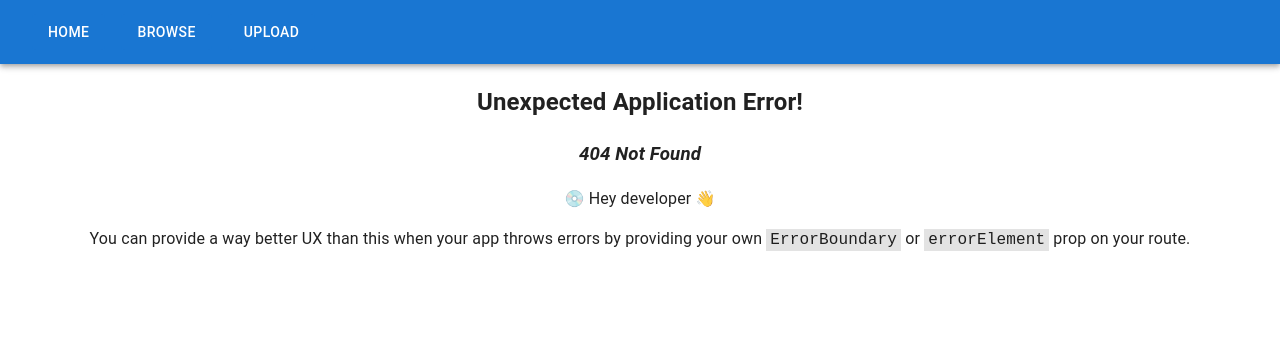
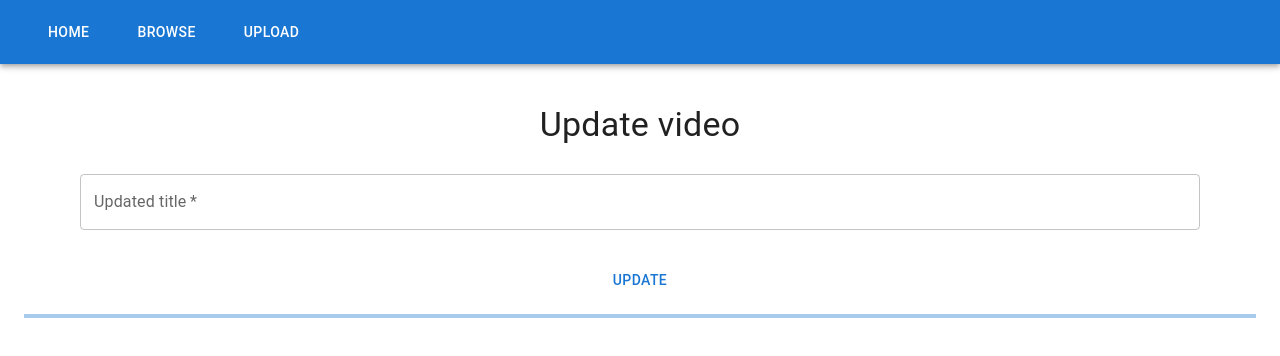
Before and after one commit to mgiang2015/SpringVideoPlatform, a React (Vite) app in the folder src/main/js/: page /edit/1 in a window 1280 px wide. Before the commit this address had no page. Shown: the top 356 px of the page. Built offline with nearby package versions, Linux system fonts and the light colour scheme; no server answers.

Commit message:
Implement update

```diff
--- a/src/main/js/src/main.jsx
+++ b/src/main/js/src/main.jsx
@@ -10,6 +10,7 @@ import Watch from './pages/Watch.jsx';
 import Layout from './Layout.jsx';
 import CssBaseline from '@mui/material/CssBaseline';
 import Upload from './pages/Upload.jsx';
+import Edit from './pages/Edit.jsx';
 
 const router = createBrowserRouter([
   {
@@ -26,6 +27,9 @@ const router = createBrowserRouter([
   },{
     path: "/upload",
     element: <Upload />
+  }, {
+    path: "/edit/:id",
+    element: <Edit />,
   }
 ]);
 
--- a/src/main/js/src/pages/Browse.jsx
+++ b/src/main/js/src/pages/Browse.jsx
@@ -88,7 +88,10 @@ export default function Browse() {
                                     </Typography>
                                 </CardContent>
                                 </CardActionArea>
-                                <Button onClick={event => handleDeleteVideo(event, card.id)}>Delete</Button>
+                                <Container>
+                                    <Button onClick={event => handleDeleteVideo(event, card.id)}>Delete</Button>
+                                    <Button href={`/edit/${card.id}`}>Edit</Button>
+                                </Container>
                             </Card>
                         </Grid>
                     ))}
--- /dev/null
+++ b/src/main/js/src/pages/Edit.jsx
@@ -0,0 +1,50 @@
+import { Button, Container, Input, TextField, Typography, LinearProgress } from '@mui/material';
+import axios from 'axios'
+import { useParams } from "react-router-dom";
+import { useEffect, useState } from "react";
+
+export default function Edit() {
+    const [title, setTitle] = useState("");
+    const [uploadProgress, setUploadProgress] = useState(0);
+    let { id } = useParams();
+    const [oldTitle, setOldTitle] = useState("");
+
+    useEffect(() => {
+        axios.get(`http://localhost:8080/videos/${id}`)
+        .then(res => {
+            console.log(res.data);
+            setOldTitle(res.data.title);
+        })
+    }, [])
+
+    const handleSubmit = (e) => {
+        e.preventDefault();
+        axios.put(`http://localhost:8080/videos/${id}`, { title }, {
+            onUploadProgress: (progressEvent) => {
+                const percentCompleted = Math.round((progressEvent.loaded * 100) / progressEvent.total);
+                setUploadProgress(percentCompleted);
+            }
+        })
+        .then((response) => {
+            console.log(response);
+        })
+        .catch((e) => {
+            console.log(e);
+        })
+    }
+
+    return (
+        <Container maxWidth="xl" sx={{ mt: 5 }}>
+            <Typography gutterBottom variant='h4'>{`Update video ${oldTitle}`}</Typography>
+            <form onSubmit={handleSubmit}>
+                <Container sx={{ display: 'flex', flexDirection: 'column' }}>
+                    <TextField required label="Updated title" placeholder='Updated title here' onChange={(e) => setTitle(e.target.value)} sx={{ m: 2 }} />
+                    <Button type='submit' sx={{ m: 2 }}>
+                        Update
+                    </Button>
+                </Container>
+            </form>
+            <LinearProgress variant="determinate" value={uploadProgress} />
+        </Container>
+    )
+}
```
